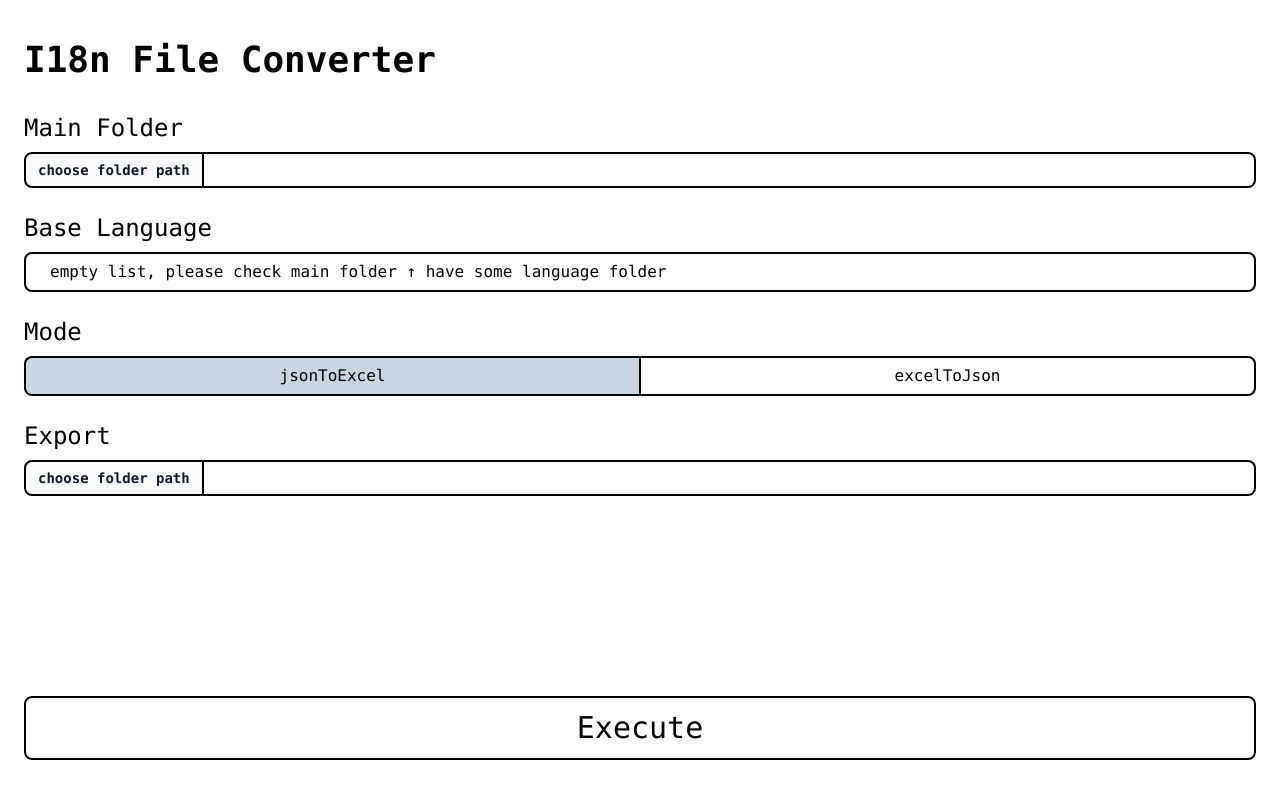
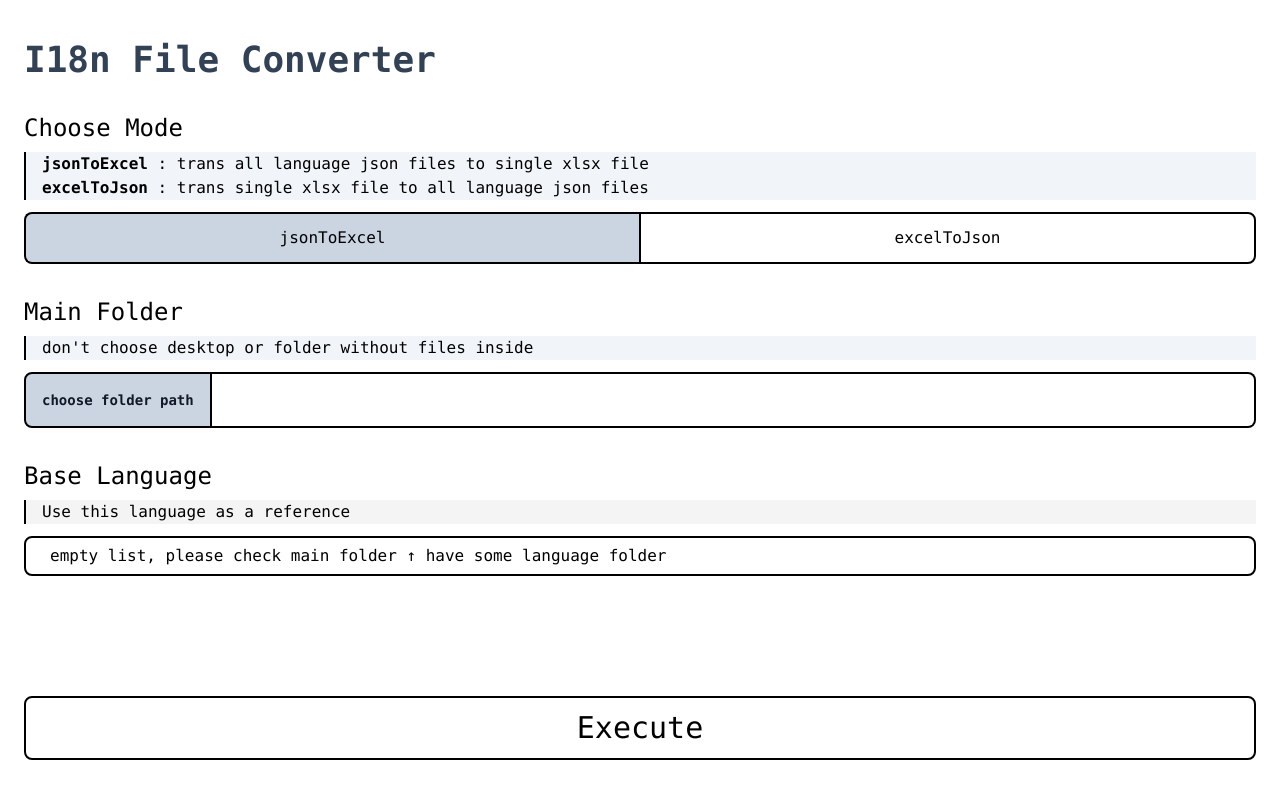
Before and after one commit to winszhuang/i18n_file_converter, a Vue app: page / in a window 1280 px wide. Built offline with nearby package versions, Linux system fonts and the light colour scheme.

Commit message:
feat: base function

```diff
--- a/package.json
+++ b/package.json
@@ -51,6 +51,7 @@
   ],
   "dependencies": {
     "@headlessui/vue": "^1.6.7",
-    "@vueuse/core": "^8.9.4"
+    "@vueuse/core": "^8.9.4",
+    "node-xlsx": "^0.21.0"
   }
 }
--- a/src/App.vue
+++ b/src/App.vue
@@ -1,17 +1,42 @@
 <script setup lang="ts">
-import { ref } from 'vue'
+import { ref, watchEffect } from 'vue'
 import SelectorFolder from './components/SelectorFolder.vue'
 import SelectorTabs from './components/SelectorTabs.vue'
 import { TransformModeList } from './constants/default'
+import { getLangListByFolderPath } from './logic/helper'
+import { jsonToExcel, excelToJson } from './logic/index'
+import { TransformModeEnum } from './enums/mode.enum'
 
 const folderPath = ref('')
-const exportFolderPath = ref('')
+const folderPathError = ref('')
 const mode = ref<Mode>(TransformModeList[0])
+const baseLang = ref<Mode>()
 const langList = ref<Mode[]>([])
 
-const execute = () => {
-  console.log('execute');
+const execute = async () => {
+  const strategy = {
+    [TransformModeEnum.jsonToExcel]: () => jsonToExcel(
+      langList.value.map(item => item.key),
+      baseLang.value!.key,
+      folderPath.value
+    ),
+    [TransformModeEnum.excelToJson]: () => excelToJson()
+  }
+
+  const modeIndex = mode.value.value as TransformModeEnum
+  const result = await strategy[modeIndex]()
+  alert(result ? 'success' : 'fail')
 }
+
+watchEffect(async () => {
+  if (folderPath.value && folderPathError.value === '') {
+    const list = await getLangListByFolderPath(folderPath.value)
+    langList.value = list.map((item, index) => ({ key: item, value: index }))
+    return
+  } else {
+    langList.value = []
+  }
+})
 
 </script>
 
@@ -19,37 +44,57 @@ const execute = () => {
   <div class="flex flex-col items-stretch justify-between w-full h-screen px-6 py-10 font-mono">
     <main>
       <h1
-        class="pb-8 text-4xl font-semibold">I18n File Converter
+        class="pb-8 text-4xl font-semibold text-slate-700">I18n File Converter
       </h1>
-      <!-- 選擇資料夾 -->
-      <section class="mb-6">
-        <h4 class="mb-2 text-2xl">Main Folder</h4>
-        <SelectorFolder v-model:path="folderPath"/>
-      </section>
 
-      <!-- 選擇基準語系 -->
-      <section class="mb-6">
-        <h4 class="mb-2 text-2xl">Base Language</h4>
+      <!-- 選擇轉換模式 -->
+      <section class="mb-8">
+        <h4 class="mb-2 text-2xl">Choose Mode</h4>
+        <div class="pl-4 mb-3 border-l-2 border-black bg-slate-100">
+          <span class="font-bold ">jsonToExcel</span>  : trans all language json files to single xlsx file <br>
+          <span class="font-bold ">excelToJson</span> : trans single xlsx file to all language json files
+        </div>
         <SelectorTabs
-          :tabList="langList"
-          v-model:mode="mode"
+          :tabList="TransformModeList"
+          v-model:tabs="mode"
         />
       </section>
 
-      <!-- 選擇轉換模式 -->
-      <section class="mb-6">
-        <h4 class="mb-2 text-2xl">Mode</h4>
-        <SelectorTabs
-          :tabList="TransformModeList"
-          v-model:mode="mode"
-        />
-      </section>
+      <template v-if="mode.value === TransformModeEnum.jsonToExcel">
+        <!-- 選擇資料夾 -->
+        <section class="relative mb-8">
+          <h4 class="mb-2 text-2xl">Main Folder</h4>
+          <div class="pl-4 mb-3 border-l-2 border-black bg-slate-100">
+            don't choose desktop
+            or folder without files inside
+          </div>
+          <SelectorFolder
+            v-model:path="folderPath"
+            v-model:errorMessage="folderPathError"
+          />
+          <div class="absolute mt-1 ml-2 text-red-500">
+            {{ folderPathError }}
+          </div>
+        </section>
 
-      <!-- 選擇輸出資料夾 -->
-      <section class="mb-16">
-        <h4 class="mb-2 text-2xl">Export</h4>
-        <SelectorFolder v-model:path="exportFolderPath"/>
-      </section>
+        <!-- 選擇基準語系 -->
+        <section class="mb-8">
+          <h4 class="mb-2 text-2xl">Base Language</h4>
+          <div class="pl-4 mb-3 border-l-2 border-black bg-zinc-100">
+            Use this language as a reference
+          </div>
+          <SelectorTabs
+            :tabList="langList"
+            v-model:tabs="baseLang"
+          />
+        </section>
+      </template>
+
+      <template v-else>
+        <div class="text-center">
+          maintaining...
+        </div>
+      </template>
     </main>
 
     <!-- 執行 -->
--- a/src/components/SelectorFolder.vue
+++ b/src/components/SelectorFolder.vue
@@ -1,15 +1,19 @@
 <script setup lang="ts">
 import { ref } from 'vue'
 import { useVModel } from '@vueuse/core'
+import { isPathExist } from '../logic/helper';
 
 const props = withDefaults(defineProps<{
-  path?: string
+  path?: string,
+  errorMessage?: string,
 }>(), {
-  path: ''
+  path: '',
+  errorMessage: ''
 })
-const emit = defineEmits(['update:path'])
+const emit = defineEmits(['update:path', 'update:errorMessage'])
 
 const path = useVModel(props, 'path', emit)
+const errorMessage = useVModel(props, 'errorMessage', emit)
 const inputFileRef = ref<HTMLElement>()
 
 const getFolderPath = (e: Event) => {
@@ -21,14 +25,20 @@ const getFolderPath = (e: Event) => {
     const thisPath = firstFile.path.split(selectFolderName)[0] + selectFolderName
 
     path.value = thisPath
+    errorMessage.value = ''
   }
+}
+
+const afterBlur = async () => {
+  const trueOrErrorMessage = await isPathExist(path.value)
+  errorMessage.value = trueOrErrorMessage === true ? '' : trueOrErrorMessage
 }
 </script>
 
 <template>
   <div class="flex">
     <button
-        class="inline-block py-1.5 px-3 text-sm text-gray-900 border-black rounded-l-lg cursor-pointer bg-gray-50  focus:outline-none border-2 font-mono font-bold"
+      class="inline-block p-4 font-mono text-sm font-bold text-gray-900 border-2 border-black rounded-l-lg cursor-pointer focus:outline-none bg-slate-300 hover:bg-slate-700 hover:text-white"
       type="button"
       @click="inputFileRef?.click()"
     >
@@ -44,6 +54,7 @@ const getFolderPath = (e: Event) => {
       />
     </button>
     <input
+      @blur="afterBlur"
       v-model="path"
       class="flex-1 px-4 border-2 border-l-0 border-black rounded-r-lg "
     />
--- a/src/components/SelectorTabs.vue
+++ b/src/components/SelectorTabs.vue
@@ -8,12 +8,12 @@ const props = defineProps<{
     value: number
   }>
 }>()
-const emit = defineEmits(['update:mode'])
+const emit = defineEmits(['update:tabs'])
 
 const selectedTab = ref(0)
 
 const changeTab = (index: number) => {
-  emit('update:mode', props.tabList[index])
+  emit('update:tabs', props.tabList[index])
 }
 
 const borderClass = computed(() =>
@@ -44,7 +44,7 @@ const borderClass = computed(() =>
               selected ? ' bg-slate-300' : 'bg-white',
               borderClass(index)
             ]"
-            class="py-1.5 px-6 border-black border-2 flex-1 border-r-0"
+            class="flex-1 px-6 py-3 border-2 border-r-0 border-black hover:bg-slate-700 hover:text-white"
           >
             {{ item.key }}
           </button>
--- /dev/null
+++ b/src/logic/helper.ts
@@ -0,0 +1,83 @@
+import fs from 'fs'
+import os from 'os'
+import path from 'path'
+
+const errorMessageList: string[] = []
+
+// https://www.tutorialspoint.com/flattening-a-json-object-in-javascript
+export function flattenJSON(obj: Record<string, any> = {}, res: Record<string, any> = {}, extraKey = '') {
+    for(const key in obj){
+       if(typeof obj[key] !== 'object'){
+          res[extraKey + key] = obj[key];
+       }else{
+          flattenJSON(obj[key], res, `${extraKey}${key}.`);
+       };
+    };
+    return res;
+ };
+
+export function getDesktopPath() {
+  return path.join(os.homedir(), "Desktop")
+}
+
+export async function isPathExist(path: fs.PathLike): Promise<true | NodeJS.ErrnoException['message']> {
+  return new Promise((resolve) => {
+    fs.access(path, (err) => resolve(!err ? true : err.message))
+  })
+}
+
+export async function readDirByPath(path: fs.PathLike): Promise<string[] | null> {
+    return new Promise((resolve, reject) => {
+        fs.readdir(path, (err, data) => {
+            if (err) {
+                console.warn(err.message);
+                resolve(null)
+            } else {
+                resolve(data)
+            }
+        })
+    })
+}
+
+export async function readFileByPath(path: fs.PathLike): Promise<Buffer | null> {
+    return new Promise((resolve, reject) => {
+        fs.readFile(path, (err, data) => {
+            if (err) {
+                console.error(err.message);
+                errorMessageList.push(err.message)
+                return resolve(null)
+            }
+            resolve(data)
+        })
+    })
+}
+
+export async function getLangListByFolderPath(path: fs.PathLike) {
+    const data = await readDirByPath(path)
+
+    return data
+      ? data.filter(item => !item.includes('.js'))
+      : []
+}
+
+export async function getJsonByPath(path: fs.PathLike): Promise<object | null> {
+  const bufferContent = await readFileByPath(path)
+
+  return bufferContent
+      ? JSON.parse(bufferContent.toString())
+      : null
+}
+
+export async function writeFile(newFilePath: fs.PathLike, buffer: Buffer) {
+    return new Promise((resolve) => {
+        fs.writeFile(newFilePath, buffer, (err) => {
+            if (err) {
+                console.error(err.message);
+                errorMessageList.push(err.message)
+                resolve(false)
+            } else {
+                resolve(true)
+            }
+        })
+    })
+}
--- /dev/null
+++ b/src/logic/index.ts
@@ -0,0 +1,38 @@
+import xlsx, { WorkSheet } from 'node-xlsx'
+import { readDirByPath, writeFile, getDesktopPath } from './helper';
+import { setTableHeaderByLangList, transToWorksheet } from './strategy/jsonToExcel';
+
+export async function jsonToExcel(
+  langList: string[],
+  mainLang: string,
+  folderPath: string
+) {
+  const tableHeader = setTableHeaderByLangList(langList)
+
+  const workSheetList: WorkSheet<string>[] = []
+  const jsonFileList = await readDirByPath(`${folderPath}/${mainLang}`)
+  if (!jsonFileList) {
+    console.warn('資料夾內檔案掃描有問題');
+    return
+  }
+
+  for (const filePath of jsonFileList) {
+    const workSheetItem = await transToWorksheet(
+      filePath,
+      folderPath,
+      tableHeader,
+      mainLang
+    )
+    workSheetList.push(workSheetItem)
+  }
+
+  const buffer = xlsx.build(workSheetList);
+
+  const newFilePath = `${getDesktopPath()}/export.xlsx`
+
+  return await writeFile(newFilePath, buffer)
+}
+
+export async function excelToJson() {
+  console.log('excelToJson');
+}
--- /dev/null
+++ b/src/logic/strategy/jsonToExcel.ts
@@ -0,0 +1,43 @@
+import fs from 'fs'
+import { getJsonByPath, flattenJSON } from '../helper'
+
+export function setTableHeaderByLangList(langList: string[]) {
+  return ['Key'].concat(langList);
+}
+
+export async function transToWorksheet(
+  filePath: fs.PathLike,
+  folderPath: fs.PathLike,
+  tableHeader: string[],
+  mainLang: string
+) {
+  const langListWithoutEn = tableHeader.filter(name => name !== 'Key' && name !== mainLang)
+
+  const allKeyJson = {}
+
+  for (const currLangName of langListWithoutEn) {
+      const path = `${folderPath}/${currLangName}/${filePath}`
+      const jsonContent = await getJsonByPath(path)
+
+      if (jsonContent) {
+          Object.assign(allKeyJson, jsonContent)
+      }
+  }
+
+  const path = `${folderPath}/${mainLang}/${filePath}`
+  const enJsonContent = await getJsonByPath(path)
+
+  Object.assign(allKeyJson, enJsonContent)
+
+  // 攤平所有nested屬性
+  const flattenJson = flattenJSON(allKeyJson)
+
+  const data = Object.entries(flattenJson).map(([key, value]) => [key, value])
+  const workSheetItem = [['Key', 'English'], ['印彩-Menu', '備註 : 如果下面字彙顯示非英文語系，表示該英文內容不存在'], ...data]
+
+  return {
+      name: (filePath as string).replace('.json', ''),
+      data: workSheetItem,
+      options: {}
+  }
+}
```
Also changed, not shown: 1 other file (tests, documents, lock files or other folders). Lines whose indentation alone changed are shown as unchanged.
